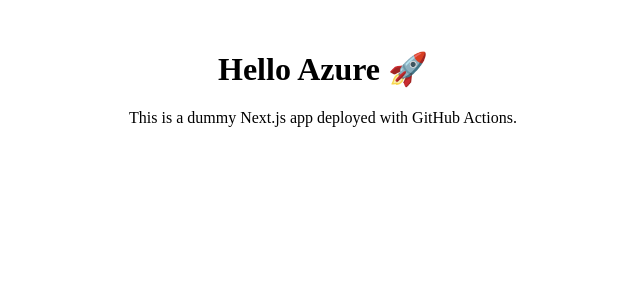
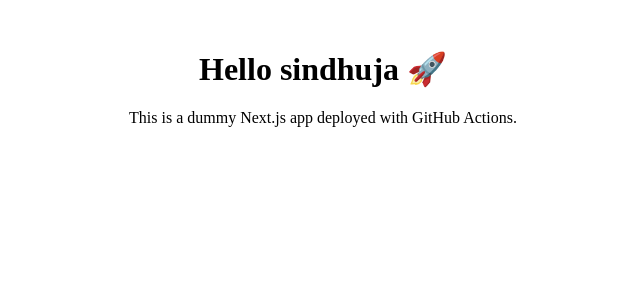
Before and after one commit to alaboinaajay0906/nextjs-app, a Next.js app: page / in a window 1280 px wide. Shown: the top 300 px of the page, without its empty margins (317-957 px from the left). Built offline with nearby package versions, Linux system fonts and the light colour scheme.

Commit message:
updated Hello to Sindhuja

```diff
--- a/pages/index.js
+++ b/pages/index.js
@@ -1,7 +1,7 @@
 export default function Home() {
   return (
     <div style={{ textAlign: "center", marginTop: "50px" }}>
-      <h1>Hello Azure 🚀</h1>
+      <h1>Hello sindhuja 🚀</h1>
       <p>This is a dummy Next.js app deployed with GitHub Actions.</p>
     </div>
   );
```
